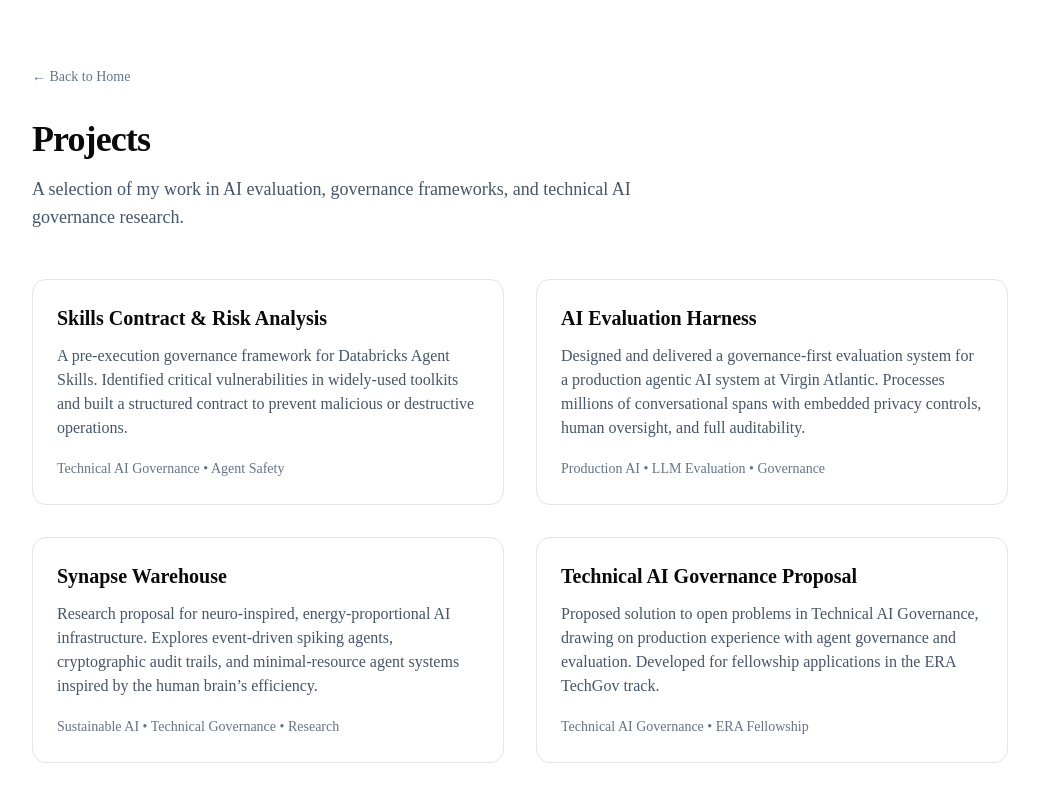
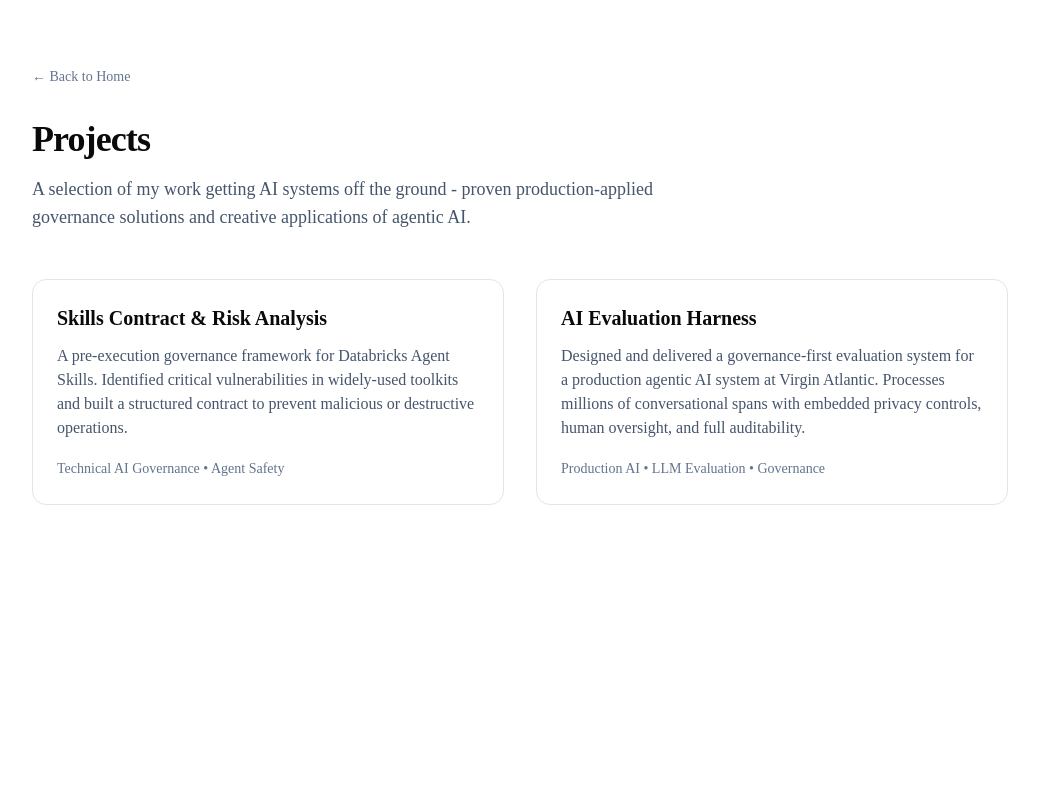
Before and after one commit to dynamicsofanaisteroid/farah-zamir-portfolio, a Next.js app: page /projects in a window 1280 px wide. Shown: the top 802 px of the page, without its empty margins (120-1159 px from the left). Built offline with nearby package versions, Linux system fonts and the light colour scheme.

Commit message:
Cleaned up projects page

```diff
--- a/app/projects/page.tsx
+++ b/app/projects/page.tsx
@@ -9,7 +9,7 @@ export default function ProjectsPage() {
 
       <h1 className="text-4xl font-semibold tracking-tight mb-4">Projects</h1>
       <p className="text-lg text-slate-600 max-w-2xl mb-12">
-        A selection of my work in AI evaluation, governance frameworks, and technical AI governance research.
+        A selection of my work getting AI systems off the ground - proven production-applied governance solutions and creative applications of agentic AI.
       </p>
 
       <div className="grid gap-8 md:grid-cols-2">
@@ -34,28 +34,6 @@ export default function ProjectsPage() {
           </p>
           <span className="text-sm text-slate-500">Production AI • LLM Evaluation • Governance</span>
         </div>
-
-        {/* Project 3: Synapse Warehouse */}
-        <div className="border rounded-xl p-6 hover:shadow-sm transition-shadow">
-          <h3 className="text-xl font-semibold mb-3">Synapse Warehouse</h3>
-          <p className="text-slate-600 mb-4">
-            Research proposal for neuro-inspired, energy-proportional AI infrastructure.
-            Explores event-driven spiking agents, cryptographic audit trails, and minimal-resource agent systems
-            inspired by the human brain’s efficiency.
-          </p>
-          <span className="text-sm text-slate-500">Sustainable AI • Technical Governance • Research</span>
-        </div>
-
-        {/* Project 4: ERA Technical AI Governance Proposal */}
-        <div className="border rounded-xl p-6 hover:shadow-sm transition-shadow">
-          <h3 className="text-xl font-semibold mb-3">Technical AI Governance Proposal</h3>
-          <p className="text-slate-600 mb-4">
-            Proposed solution to open problems in Technical AI Governance, drawing on production experience
-            with agent governance and evaluation. Developed for fellowship applications in the ERA TechGov track.
-          </p>
-          <span className="text-sm text-slate-500">Technical AI Governance • ERA Fellowship</span>
-        </div>
-
       </div>
     </div>
   )
```
